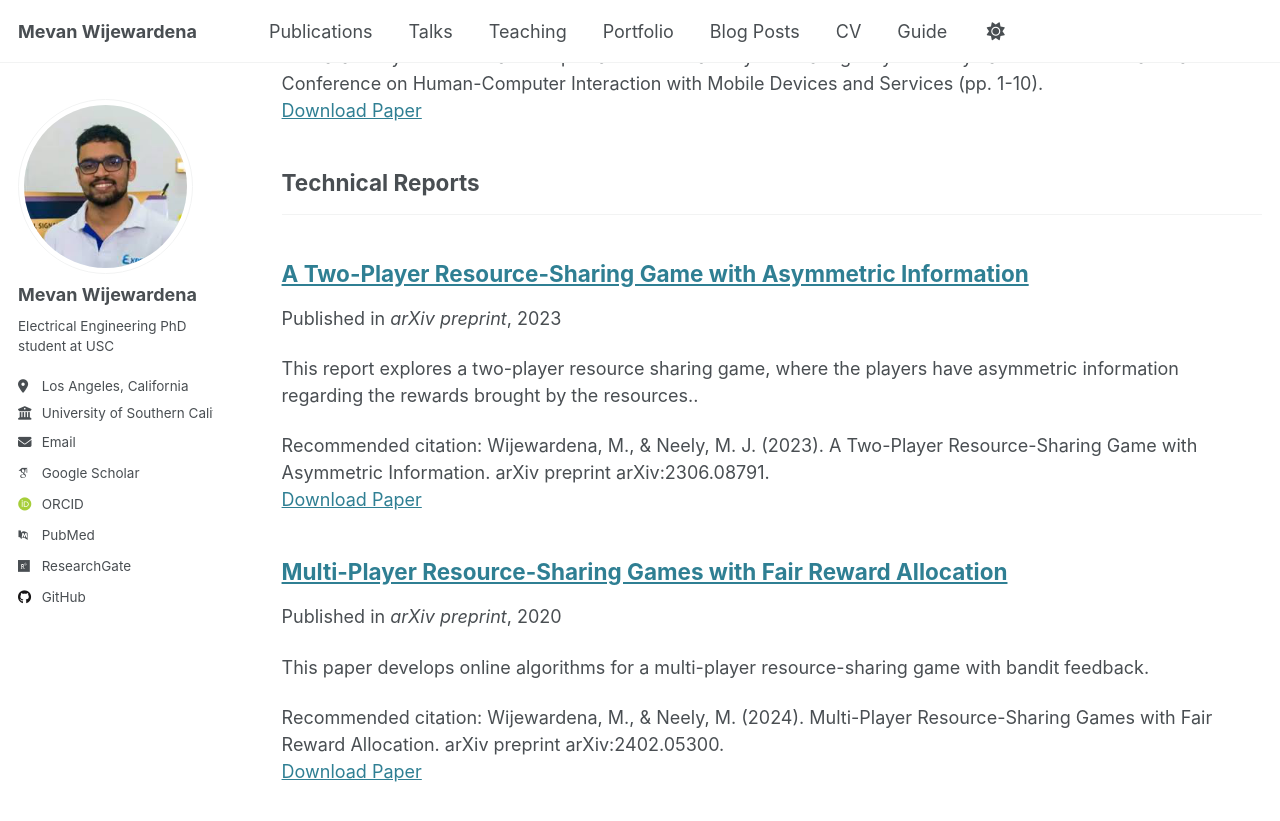
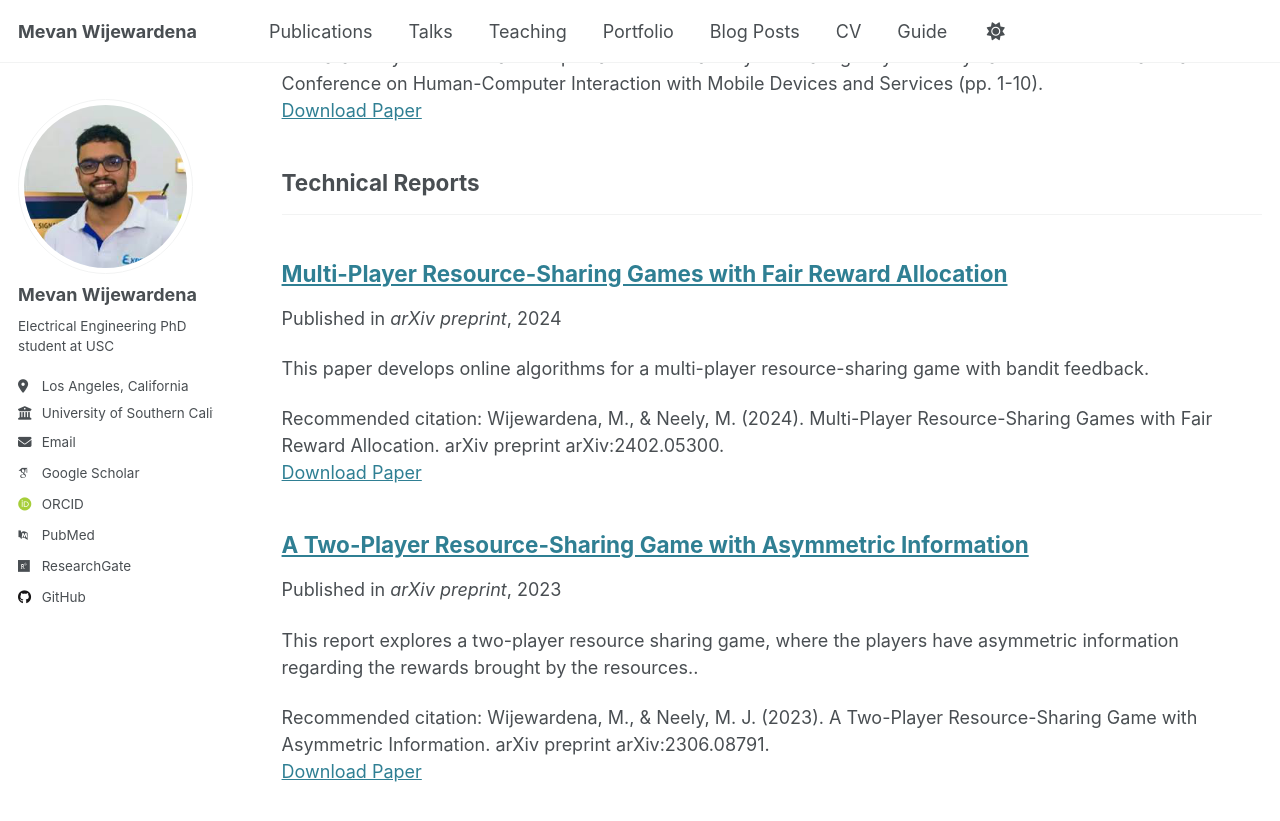
Before and after one commit to mevanwijewardena/mevanwijewardena.github.io, a Jekyll site: the page built from _pages/publications.html, in a window 1280 px wide and 900 px high, scrolled down 1258 px. Shown: the top 821 px of the window. Built offline with Jekyll 4.4.1, drawn with Linux system fonts in a browser that asks for light colours; some web fonts are replaced.

Commit message:
Update 2024-03-17-paper-title-number-5.md

```diff
--- a/_publications/2024-03-17-paper-title-number-5.md
+++ b/_publications/2024-03-17-paper-title-number-5.md
@@ -4,7 +4,7 @@ collection: publications
 category: reports
 permalink: /publication/2024-02-17-paper-title-number-4
 excerpt: 'This paper develops online algorithms for a multi-player resource-sharing game with bandit feedback.'
-date: 2020-10-05
+date: 2024-02-07
 venue: 'arXiv preprint'
 paperurl: 'http://academicpages.github.io/files/paper5.pdf'
 citation: 'Wijewardena, M., & Neely, M. (2024). Multi-Player Resource-Sharing Games with Fair Reward Allocation. arXiv preprint arXiv:2402.05300.'
```
